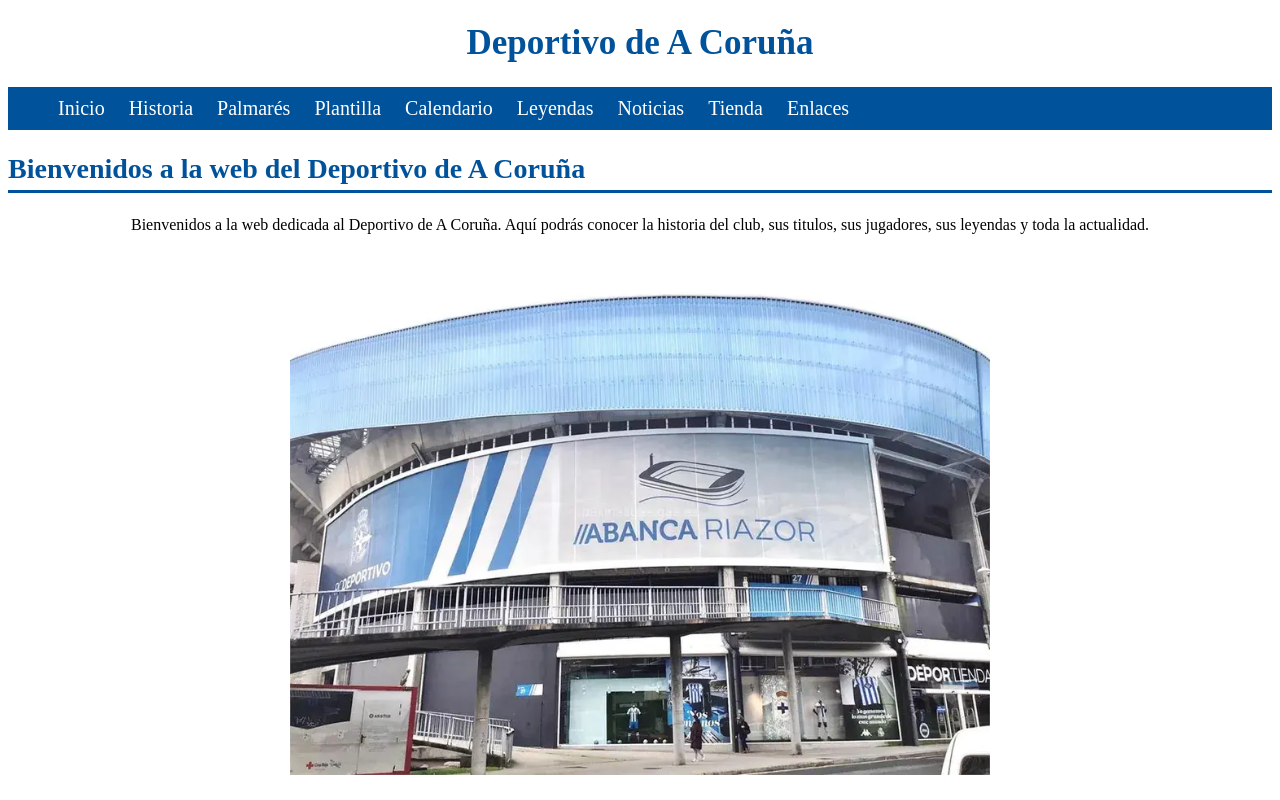
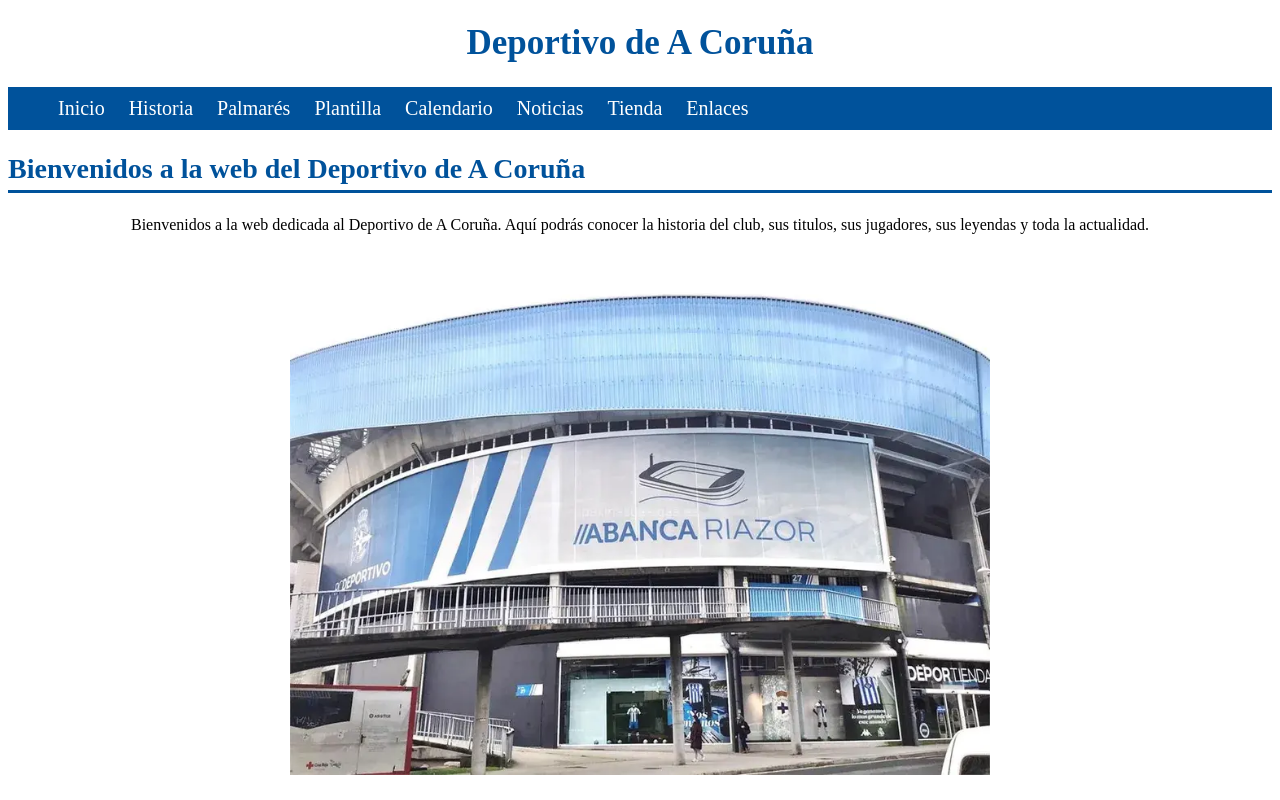
Before and after one commit to Adriandtc06/Adriandtc06.github.io, a plain HTML site: page index.html in a window 1280 px wide. Shown: the top 800 px of the page. Drawn offline with Linux system fonts and the light colour scheme.

Commit message:
Update index.html

```diff
--- a/index.html
+++ b/index.html
@@ -43,7 +43,6 @@
             <li><a href="palmares.html">Palmarés</a></li>
             <li><a href="plantilla.html">Plantilla</a></li>
             <li><a href="calendario.html">Calendario</a></li>
-            <li><a href="leyendas.html">Leyendas</a></li>
             <li><a href="noticias.html">Noticias</a></li>
             <li><a href="tienda.html">Tienda</a></li>
             <li><a href="enlaces.html" target="_blank">Enlaces</a></li>
```
